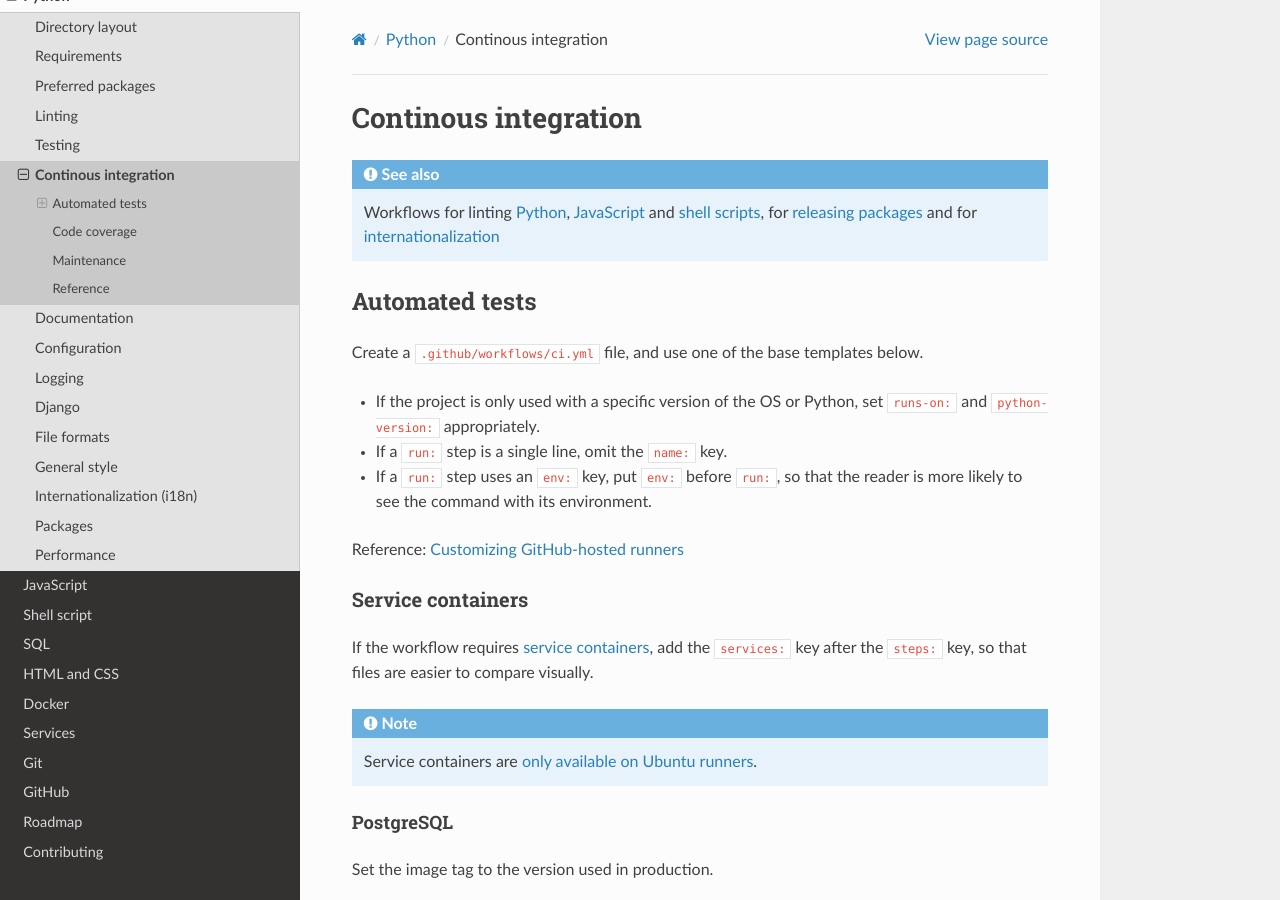
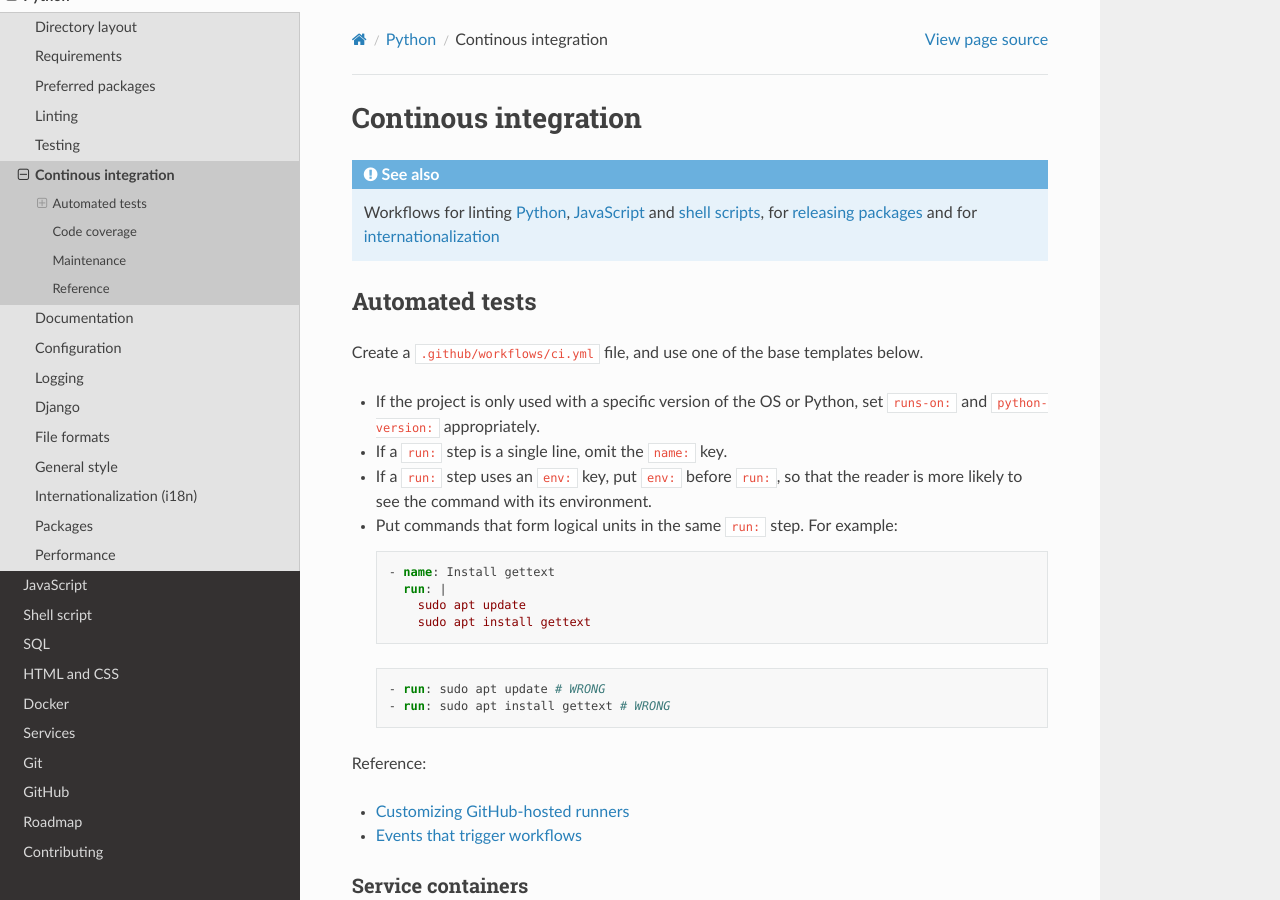
Before and after one commit to open-contracting/software-development-handbook, a Sphinx documentation site: the page built from docs/python/ci.rst, in a window 1280 px wide and 900 px high. Built offline with Sphinx 7.4.7 and the Read the Docs theme 2.0.0, drawn with Linux system fonts in a browser that asks for light colours; some of the changed text lies outside the part shown.

Commit message:
python/ci: Add rule about run steps

```diff
--- a/docs/python/ci.rst
+++ b/docs/python/ci.rst
@@ -13,8 +13,24 @@ Create a ``.github/workflows/ci.yml`` file, and use one of the base templates be
 -  If the project is only used with a specific version of the OS or Python, set ``runs-on:`` and ``python-version:`` appropriately.
 -  If a ``run:`` step is a single line, omit the ``name:`` key.
 -  If a ``run:`` step uses an ``env:`` key, put ``env:`` before ``run:``, so that the reader is more likely to see the command with its environment.
+-  Put commands that form logical units in the same ``run:`` step. For example:
 
-Reference: `Customizing GitHub-hosted runners <https://docs.github.com/en/actions/using-github-hosted-runners/customizing-github-hosted-runners>`__
+   .. code-block:: yaml
+
+      - name: Install gettext
+        run: |
+          sudo apt update
+          sudo apt install gettext
+
+   .. code-block:: yaml
+
+      - run: sudo apt update # WRONG
+      - run: sudo apt install gettext # WRONG
+
+Reference:
+
+-  `Customizing GitHub-hosted runners <https://docs.github.com/en/actions/using-github-hosted-runners/customizing-github-hosted-runners>`__
+-  `Events that trigger workflows <https://docs.github.com/en/actions/learn-github-actions/events-that-trigger-workflows>`__
 
 Service containers
 ~~~~~~~~~~~~~~~~~~
@@ -86,6 +102,8 @@ Set the image tag to the version used in production.
 
 Applications
 ~~~~~~~~~~~~
+
+Set the Ubuntu version and Python version to those used in production.
 
 .. literalinclude:: samples/ci-app.yml
    :language: yaml
```
Also changed, not shown: other parts of docs/python/ci.rst (+1 -1 lines).
